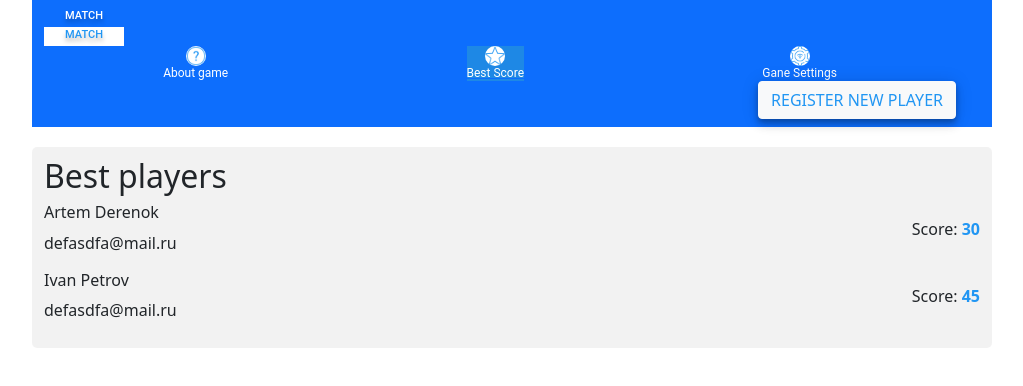
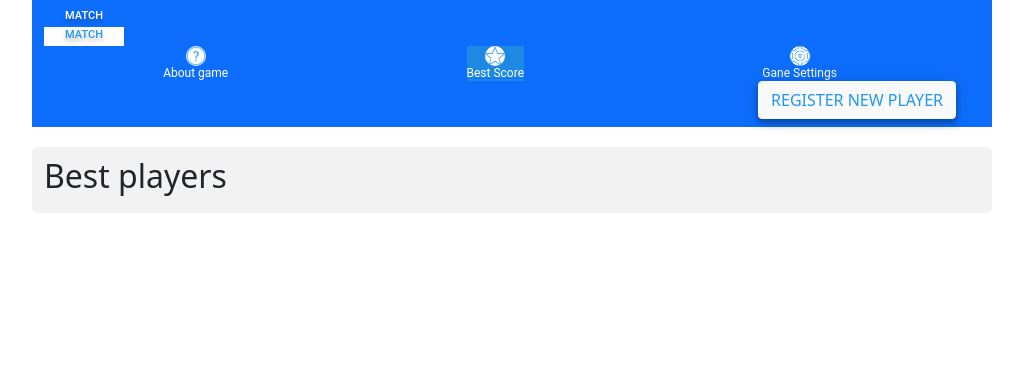
Before and after one commit to ArtemDerenok/match-match-game, a React (Create React App) app: page /score in a window 1280 px wide. Shown: the top 386 px of the page, without its empty margins (128-1151 px from the left). Built offline with nearby package versions, Linux system fonts and the light colour scheme.

Commit message:
feat: add indexDb

```diff
--- /dev/null
+++ b/src/db/index.ts
@@ -0,0 +1,13 @@
+import { openDB } from 'idb';
+
+const dbUsers = openDB('usersDb', 1, {
+    upgrade(db) {
+      db.createObjectStore('users');
+    }
+  })
+
+const setUserDb = async (key: any, val: any) => (await dbUsers).put('users', val, key);
+
+export const getAllUsersDb = async () => (await dbUsers).getAll('users');
+
+export default setUserDb;
--- /dev/null
+++ b/src/hooks/useAppDispatch.ts
@@ -0,0 +1,6 @@
+import { useDispatch } from 'react-redux';
+import { AppDispatch } from '../redux/store';
+
+const useAppDispatch = () => useDispatch<AppDispatch>()
+
+export default useAppDispatch;
--- a/src/index.tsx
+++ b/src/index.tsx
@@ -6,16 +6,16 @@ import { Provider } from 'react-redux';
 import store from './redux/store/index';
 import App from './App';
 
+import './db/index';
+
 
 const root = ReactDOM.createRoot(
   document.getElementById('root') as HTMLElement
 );
 root.render(
-  <React.StrictMode>
     <Provider store={store}>
       <BrowserRouter>
         <App />
       </BrowserRouter>
     </Provider>
-  </React.StrictMode>
 );
--- a/src/pages/scorePage/ScorePage.tsx
+++ b/src/pages/scorePage/ScorePage.tsx
@@ -1,12 +1,23 @@
 import { Container } from 'react-bootstrap';
 import { nanoid } from 'nanoid'
+import { useEffect } from 'react';
 import styles from './ScorePage.module.scss';
 import useTypeSelector from '../../hooks/useTypeSelector';
 import ScoreItem from '../../components/ScoreItem/ScoreItem';
+import { fetchUsers } from '../../redux/slices/usersSlice';
+import useAppDispatch from '../../hooks/useAppDispatch';
 
 
 function ScorePage() {
   const users = useTypeSelector(state => state.users);
+  console.log(users)
+  const dispatch = useAppDispatch();
+
+
+  useEffect(() => {
+    console.log('render')
+    dispatch(fetchUsers())
+  }, []);
 
   return (
     <Container className={`${styles.container} w-75`}>
--- a/src/redux/slices/usersSlice.ts
+++ b/src/redux/slices/usersSlice.ts
@@ -1,41 +1,38 @@
+/* eslint-disable no-unused-vars */
 /* eslint-disable no-param-reassign */
-import { createSlice, PayloadAction } from '@reduxjs/toolkit';
+import { createSlice, PayloadAction, createAsyncThunk } from '@reduxjs/toolkit';
+// import { nanoid } from 'nanoid';
+import { getAllUsersDb } from '../../db/index';
 
 interface IUser {
   firstName: string,
   lastName: string,
   email: string,
   score: number,
+  id: string,
 }
 
-const initialState: Array<IUser> = [
-    {
-      firstName: 'Artem',
-      lastName: 'Derenok',
-      email: 'defasdfa@mail.ru',
-      score: 30,
-    },
-    {
-      firstName: 'Ivan',
-      lastName: 'Petrov',
-      email: 'defasdfa@mail.ru',
-      score: 45,
-    },
-  ]
+const initialState: Array<IUser> = [];
+
+export const fetchUsers = createAsyncThunk(
+  'users/fetchUsers',
+   async () => {
+      const response = await getAllUsersDb()
+      return response;
+   }
+  )
 
 const userSlice = createSlice({
   name: 'users',
   initialState,
-  reducers: {
-    usersFetched: (state, action: PayloadAction<Array<IUser>, string>) => {
-      state = action.payload
-    },
+  reducers: {},
+  extraReducers: (builder) => {
+    builder.addCase(fetchUsers.fulfilled, (state, action: PayloadAction<Array<IUser>, string>) => {
+        state.splice(0, state.length, ...action.payload);
+      })
   }
 })
 
-const {actions, reducer} = userSlice;
+const {reducer} = userSlice;
 
 export default reducer;
-export const {
-  usersFetched
-} = actions;
--- a/src/redux/store/index.ts
+++ b/src/redux/store/index.ts
@@ -13,5 +13,6 @@ const store = configureStore({
 
 
 export type RootState = ReturnType<typeof store.getState>;
+export type AppDispatch = typeof store.dispatch
 
 export default store;
```
Also changed, not shown: package.json (+5 -2 lines), 1 other file (tests, documents, lock files or other folders).
